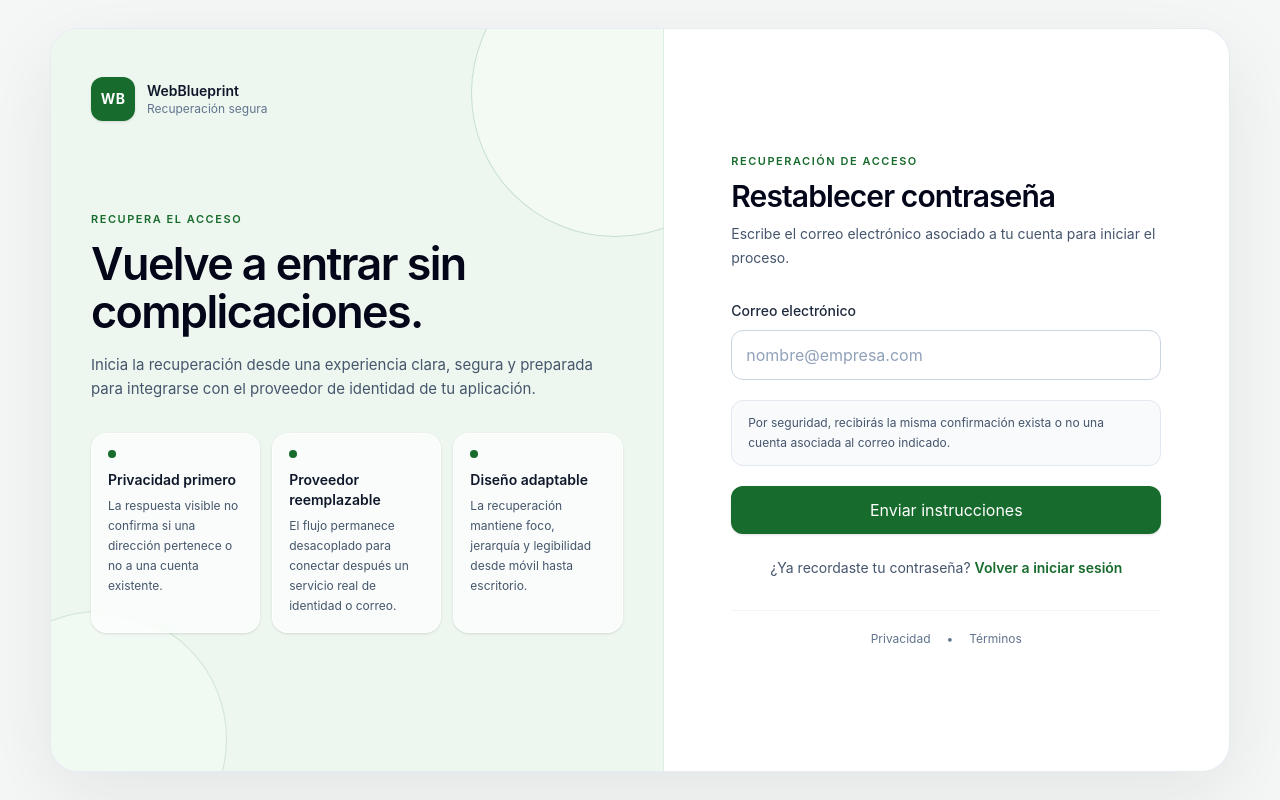
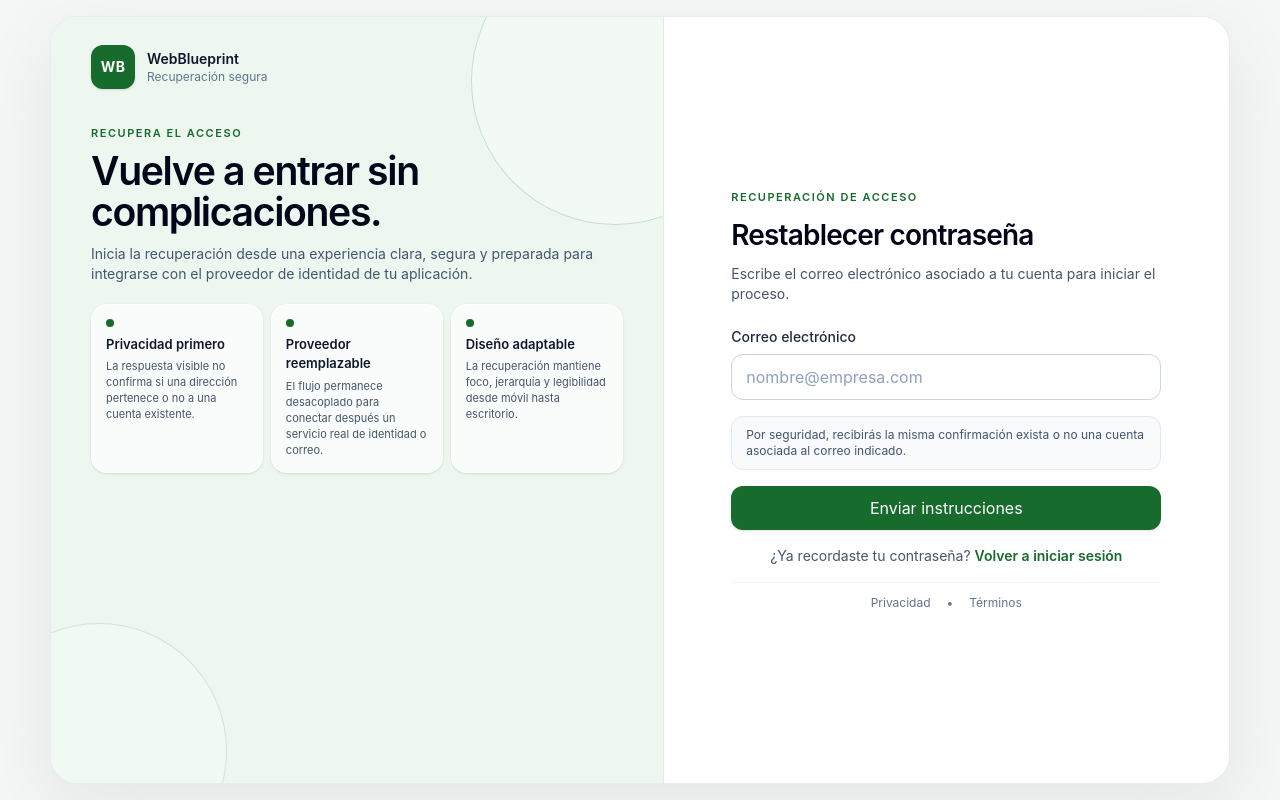
Before and after one commit to LuisHdezE/WebBlueprint, a React (Vite) app: page /authentication/password-reset in a window 1280 px wide. Built offline with nearby package versions, Linux system fonts and the light colour scheme.

Commit message:
fix(auth): compact Password Reset desktop layout

```diff
--- a/src/features/authentication/password-reset/presentation/PasswordResetPage.tsx
+++ b/src/features/authentication/password-reset/presentation/PasswordResetPage.tsx
@@ -100,28 +100,28 @@ export function PasswordResetPage({ contentProvider, gateway }: PasswordResetPag
   }
 
   return (
-    <main className="min-h-dvh bg-[var(--surface-page)] px-3 py-3 sm:px-5 sm:py-5 lg:px-7 lg:py-7" aria-labelledby="password-reset-title">
-      <div className="mx-auto grid min-h-[calc(100dvh-1.5rem)] max-w-[1180px] overflow-hidden rounded-[28px] border border-slate-200/80 bg-white shadow-[0_24px_80px_rgba(15,23,42,0.08)] sm:min-h-[calc(100dvh-2.5rem)] lg:min-h-[calc(100dvh-3.5rem)] lg:grid-cols-[1.04fr_0.96fr]">
-        <section className="relative hidden overflow-hidden bg-[var(--theme-primary-soft)] px-10 py-12 lg:block lg:border-r lg:border-[var(--theme-primary-muted)]">
+    <main className="min-h-dvh bg-[var(--surface-page)] px-3 py-3 sm:px-4 sm:py-4 lg:px-5 lg:py-4" aria-labelledby="password-reset-title">
+      <div className="mx-auto grid min-h-[calc(100dvh-1.5rem)] max-w-[1180px] overflow-hidden rounded-[28px] border border-slate-200/80 bg-white shadow-[0_24px_80px_rgba(15,23,42,0.08)] sm:min-h-[calc(100dvh-2rem)] lg:min-h-[calc(100dvh-2rem)] lg:grid-cols-[1.04fr_0.96fr]">
+        <section className="relative hidden overflow-hidden bg-[var(--theme-primary-soft)] px-8 py-6 lg:block lg:border-r lg:border-[var(--theme-primary-muted)] xl:px-10 xl:py-7">
           <div className="pointer-events-none absolute -right-24 -top-20 size-72 rounded-full border border-[var(--theme-primary-border)]/60 bg-white/35" aria-hidden="true" />
           <div className="pointer-events-none absolute -bottom-24 -left-20 size-64 rounded-full border border-[var(--theme-primary-border)]/45 bg-white/25" aria-hidden="true" />
 
           <div className="relative flex h-full flex-col">
             <BrandIdentity branding={view.branding} />
 
-            <div className="relative my-auto max-w-xl py-16">
+            <div className="relative mt-9 max-w-xl">
               <p className="text-[11px] font-semibold uppercase tracking-[0.14em] text-[var(--theme-primary)]">{view.hero.eyebrow}</p>
-              <h1 className="mt-3 max-w-lg text-[2.8rem] font-semibold leading-[1.08] tracking-[-0.035em] text-slate-950">
+              <h1 className="mt-2 max-w-lg text-[2.45rem] font-semibold leading-[1.05] tracking-[-0.035em] text-slate-950">
                 {view.hero.title}
               </h1>
-              <p className="mt-4 max-w-lg text-[15px] leading-6 text-slate-600">{view.hero.description}</p>
+              <p className="mt-3 max-w-lg text-sm leading-5 text-slate-600">{view.hero.description}</p>
 
-              <div className="mt-8 grid gap-3 lg:grid-cols-1 xl:grid-cols-3">
+              <div className="mt-5 grid gap-2 lg:grid-cols-1 xl:grid-cols-3">
                 {view.hero.highlights.map((highlight) => (
-                  <article key={highlight.id} className="rounded-2xl border border-white/80 bg-white/65 p-4 shadow-sm backdrop-blur-sm">
-                    <div className="mb-3 size-2 rounded-full bg-[var(--theme-primary)]" aria-hidden="true" />
-                    <h2 className="text-sm font-semibold text-slate-900">{highlight.title}</h2>
-                    <p className="mt-1.5 text-xs leading-5 text-slate-600">{highlight.description}</p>
+                  <article key={highlight.id} className="rounded-2xl border border-white/80 bg-white/65 p-3.5 shadow-sm backdrop-blur-sm">
+                    <div className="mb-2 size-2 rounded-full bg-[var(--theme-primary)]" aria-hidden="true" />
+                    <h2 className="text-[13px] font-semibold text-slate-900">{highlight.title}</h2>
+                    <p className="mt-1 text-[11px] leading-4 text-slate-600">{highlight.description}</p>
                   </article>
                 ))}
               </div>
@@ -129,26 +129,26 @@ export function PasswordResetPage({ contentProvider, gateway }: PasswordResetPag
           </div>
         </section>
 
-        <section className="flex items-center px-6 py-8 sm:px-10 sm:py-10 lg:px-12 xl:px-16">
+        <section className="flex items-center px-6 py-6 sm:px-8 sm:py-7 lg:px-10 lg:py-5 xl:px-12">
           <div className="mx-auto w-full max-w-[430px]">
-            <div className="mb-8 lg:hidden">
+            <div className="mb-6 lg:hidden">
               <BrandIdentity branding={view.branding} />
             </div>
 
             <p className="text-[11px] font-semibold uppercase tracking-[0.14em] text-[var(--theme-primary)]">{view.form.eyebrow}</p>
-            <h2 id="password-reset-title" className="mt-2 text-3xl font-semibold tracking-[-0.03em] text-slate-950">
+            <h2 id="password-reset-title" className="mt-2 text-[1.75rem] font-semibold tracking-[-0.03em] text-slate-950">
               {view.form.title}
             </h2>
-            <p className="mt-2 text-sm leading-6 text-slate-600">{view.form.description}</p>
+            <p className="mt-2 text-sm leading-5 text-slate-600">{view.form.description}</p>
 
-            <form className="mt-7 space-y-5" noValidate onSubmit={handleSubmit}>
+            <form className="mt-5 space-y-4" noValidate onSubmit={handleSubmit}>
               <div>
                 <label className="text-sm font-medium text-slate-800" htmlFor="password-reset-email">
                   {view.form.email.label}
                 </label>
                 <input
                   id="password-reset-email"
-                  className="mt-2 w-full rounded-xl border border-slate-300 bg-white px-3.5 py-3 text-sm text-slate-950 outline-none transition placeholder:text-slate-400 focus:border-[var(--theme-primary)] focus:ring-4 focus:ring-[var(--theme-primary-soft)]"
+                  className="mt-1.5 w-full rounded-xl border border-slate-300 bg-white px-3.5 py-2.5 text-sm text-slate-950 outline-none transition placeholder:text-slate-400 focus:border-[var(--theme-primary)] focus:ring-4 focus:ring-[var(--theme-primary-soft)]"
                   type="email"
                   autoComplete={view.form.email.autocomplete}
                   placeholder={view.form.email.placeholder}
@@ -169,25 +169,25 @@ export function PasswordResetPage({ contentProvider, gateway }: PasswordResetPag
                 ) : null}
               </div>
 
-              <p id="password-reset-privacy-notice" className="rounded-xl border border-slate-200 bg-slate-50 px-4 py-3 text-xs leading-5 text-slate-600">
+              <p id="password-reset-privacy-notice" className="rounded-xl border border-slate-200 bg-slate-50 px-3.5 py-2.5 text-xs leading-4 text-slate-600">
                 {view.form.privacyNotice}
               </p>
 
               {submissionState === 'success' ? (
-                <div className="rounded-xl border border-emerald-200 bg-emerald-50 px-4 py-3" role="status" aria-live="polite">
+                <div className="rounded-xl border border-emerald-200 bg-emerald-50 px-3.5 py-2.5" role="status" aria-live="polite">
                   <p className="text-sm font-semibold text-emerald-800">{view.form.feedback.successTitle}</p>
-                  <p className="mt-1 text-xs leading-5 text-emerald-700">{view.form.feedback.successMessage}</p>
+                  <p className="mt-1 text-xs leading-4 text-emerald-700">{view.form.feedback.successMessage}</p>
                 </div>
               ) : null}
 
               {submissionState === 'failure' && submitFailureMessage ? (
-                <div className="rounded-xl border border-red-200 bg-red-50 px-4 py-3 text-sm text-red-700" role="alert">
+                <div className="rounded-xl border border-red-200 bg-red-50 px-3.5 py-2.5 text-sm text-red-700" role="alert">
                   {submitFailureMessage}
                 </div>
               ) : null}
 
               <button
-                className="w-full rounded-xl bg-[var(--theme-primary)] px-4 py-3 text-sm font-semibold text-[var(--theme-on-primary)] shadow-sm transition hover:bg-[var(--theme-primary-hover)] focus-visible:outline-none focus-visible:ring-4 focus-visible:ring-[var(--theme-primary-soft)] disabled:cursor-not-allowed disabled:opacity-65"
+                className="w-full rounded-xl bg-[var(--theme-primary)] px-4 py-2.5 text-sm font-semibold text-[var(--theme-on-primary)] shadow-sm transition hover:bg-[var(--theme-primary-hover)] focus-visible:outline-none focus-visible:ring-4 focus-visible:ring-[var(--theme-primary-soft)] disabled:cursor-not-allowed disabled:opacity-65"
                 type="submit"
                 disabled={isSubmitting}
               >
@@ -195,14 +195,14 @@ export function PasswordResetPage({ contentProvider, gateway }: PasswordResetPag
               </button>
             </form>
 
-            <p className="mt-6 text-center text-sm text-slate-600">
+            <p className="mt-4 text-center text-sm text-slate-600">
               {view.form.backToSignIn.prompt}{' '}
               <Link className="font-semibold text-[var(--theme-primary)] hover:text-[var(--theme-primary-hover)]" to={view.form.backToSignIn.href}>
                 {view.form.backToSignIn.label}
               </Link>
             </p>
 
-            <div className="mt-8 flex items-center justify-center gap-4 border-t border-slate-100 pt-5 text-xs text-slate-500">
+            <div className="mt-4 flex items-center justify-center gap-4 border-t border-slate-100 pt-3 text-xs text-slate-500">
               <Link className="hover:text-slate-800" to={view.legal.privacyHref}>{view.legal.privacyLabel}</Link>
               <span aria-hidden="true">•</span>
               <Link className="hover:text-slate-800" to={view.legal.termsHref}>{view.legal.termsLabel}</Link>
```
